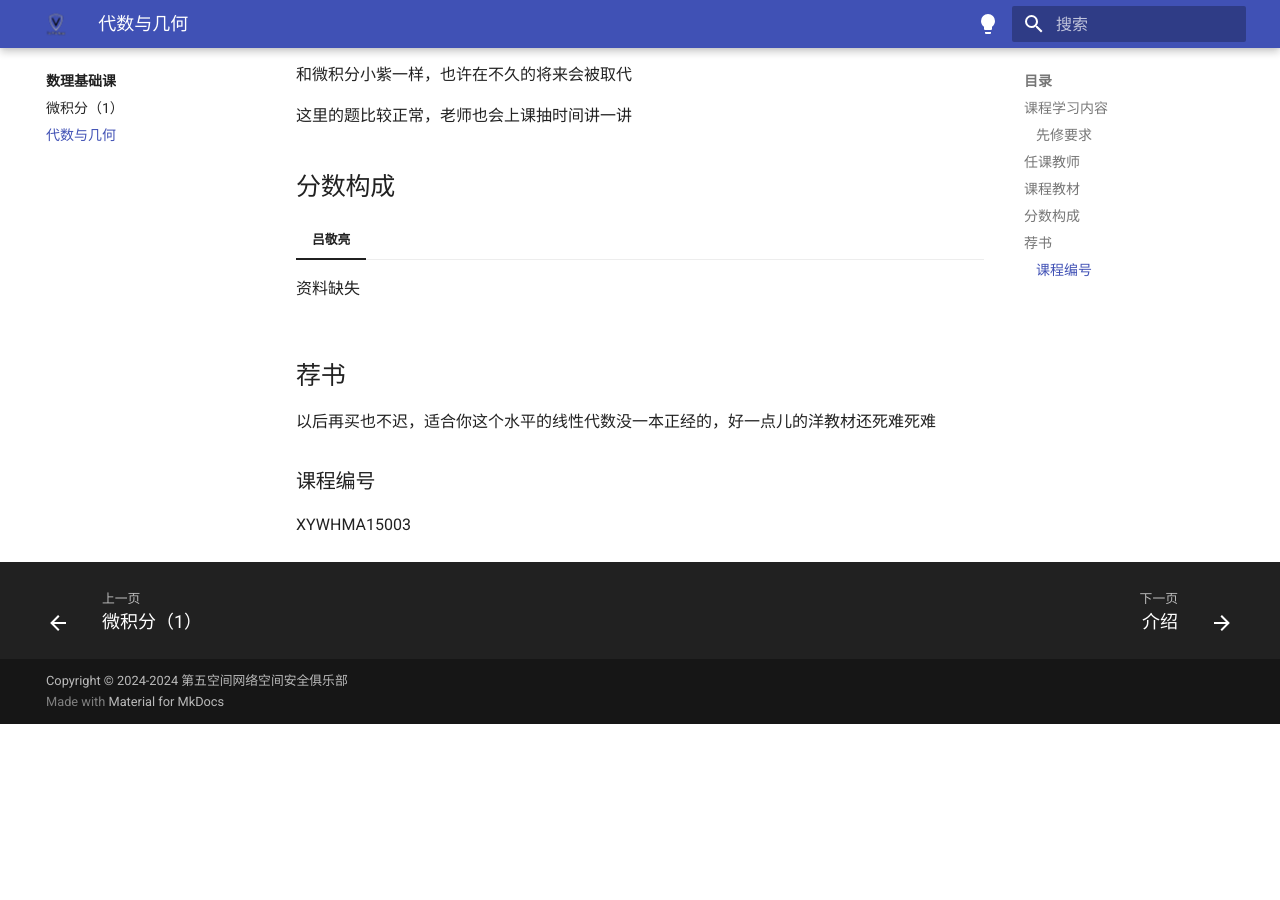
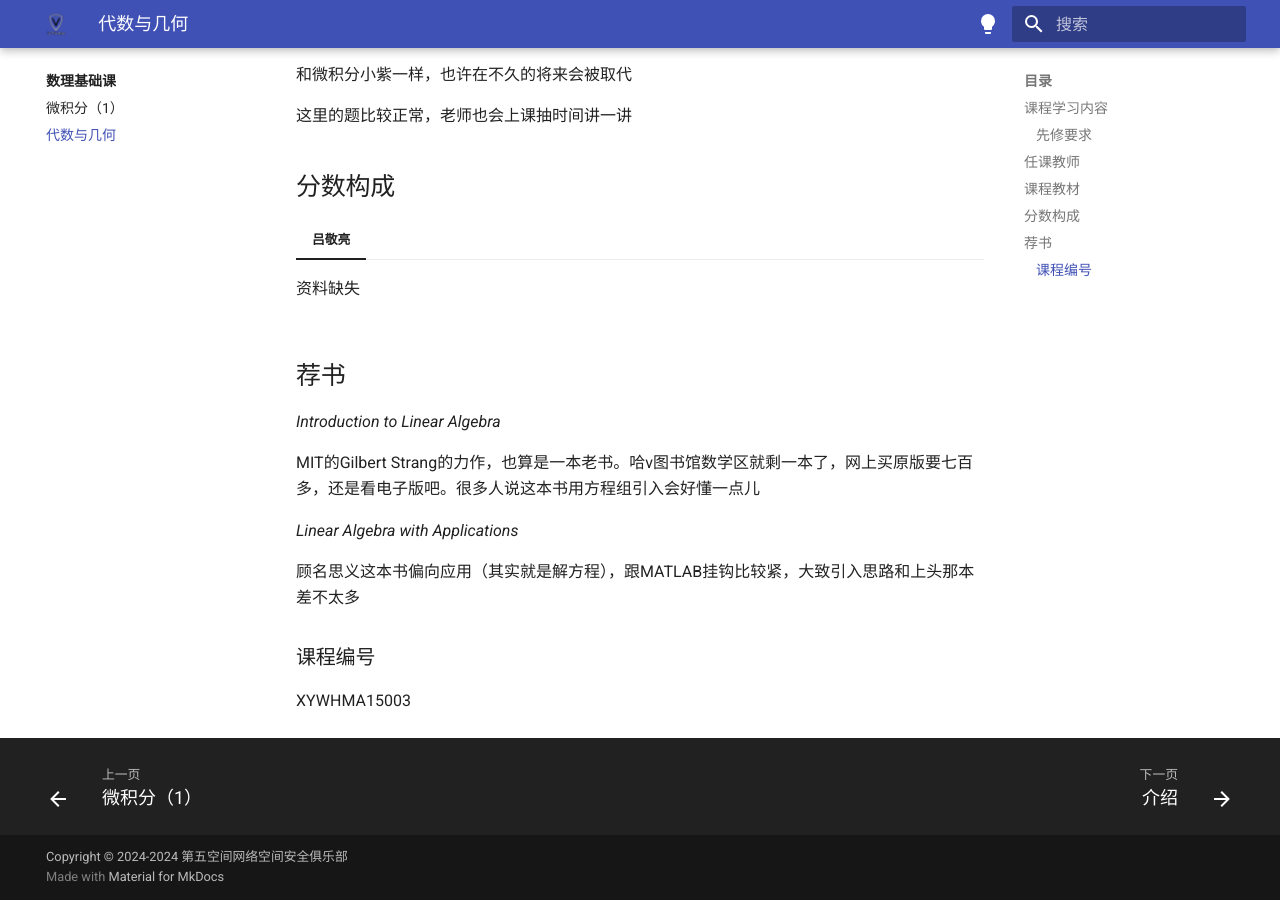
Before and after one commit to Fifth-Space/HITWH-CS, an MkDocs documentation site: the page built from docs/basic/lin-algebra.md, in a window 1280 px wide and 900 px high, scrolled down 887 px. Built offline with MkDocs 1.6.1 and Material for MkDocs 9.7.7, drawn with Linux system fonts in a browser that asks for light colours; before the commit the page ends 1611 px from its top, so only the background shows below that.

Commit message:
Add files via upload

```diff
--- a/docs/basic/lin-algebra.md
+++ b/docs/basic/lin-algebra.md
@@ -42,7 +42,13 @@
 
 ## 荐书
 
-以后再买也不迟，适合你这个水平的线性代数没一本正经的，好一点儿的洋教材还死难死难
+*Introduction to Linear Algebra*
+
+MIT的Gilbert Strang的力作，也算是一本老书。哈v图书馆数学区就剩一本了，网上买原版要七百多，还是看电子版吧。很多人说这本书用方程组引入会好懂一点儿
+
+*Linear Algebra with Applications*
+
+顾名思义这本书偏向应用（其实就是解方程），跟MATLAB挂钩比较紧，大致引入思路和上头那本差不太多
 
 ### 课程编号
 
```
